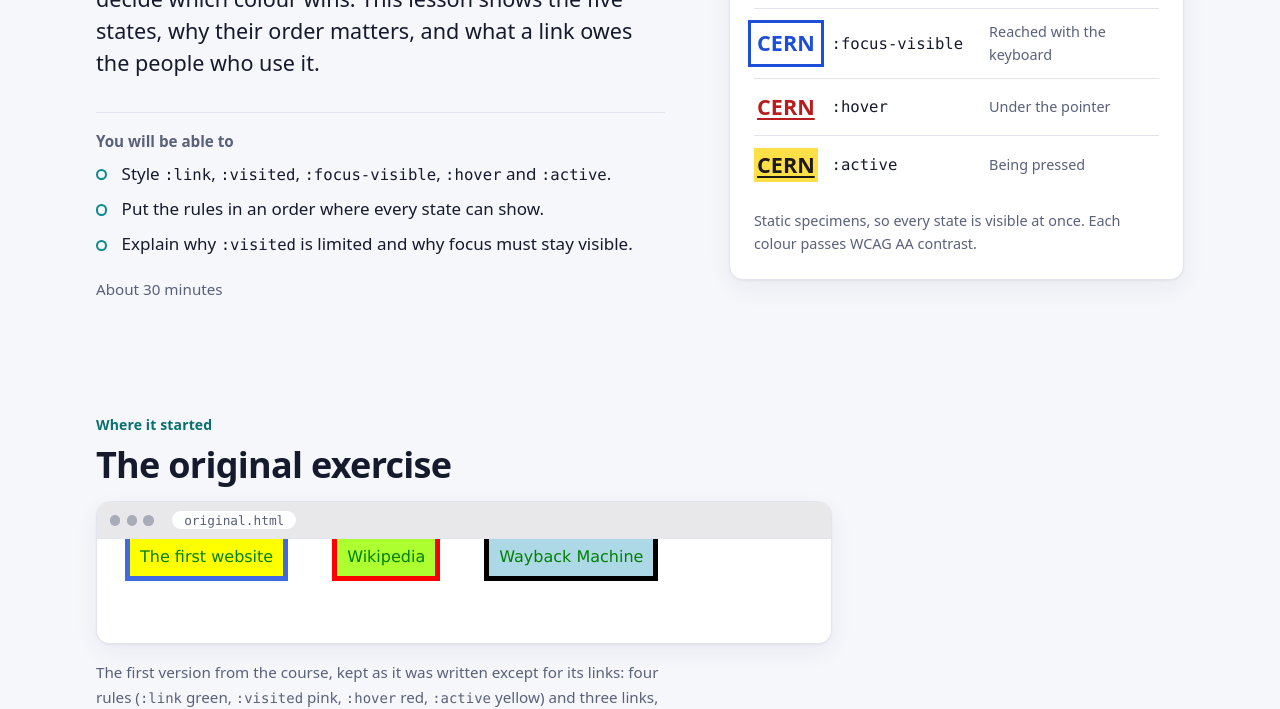
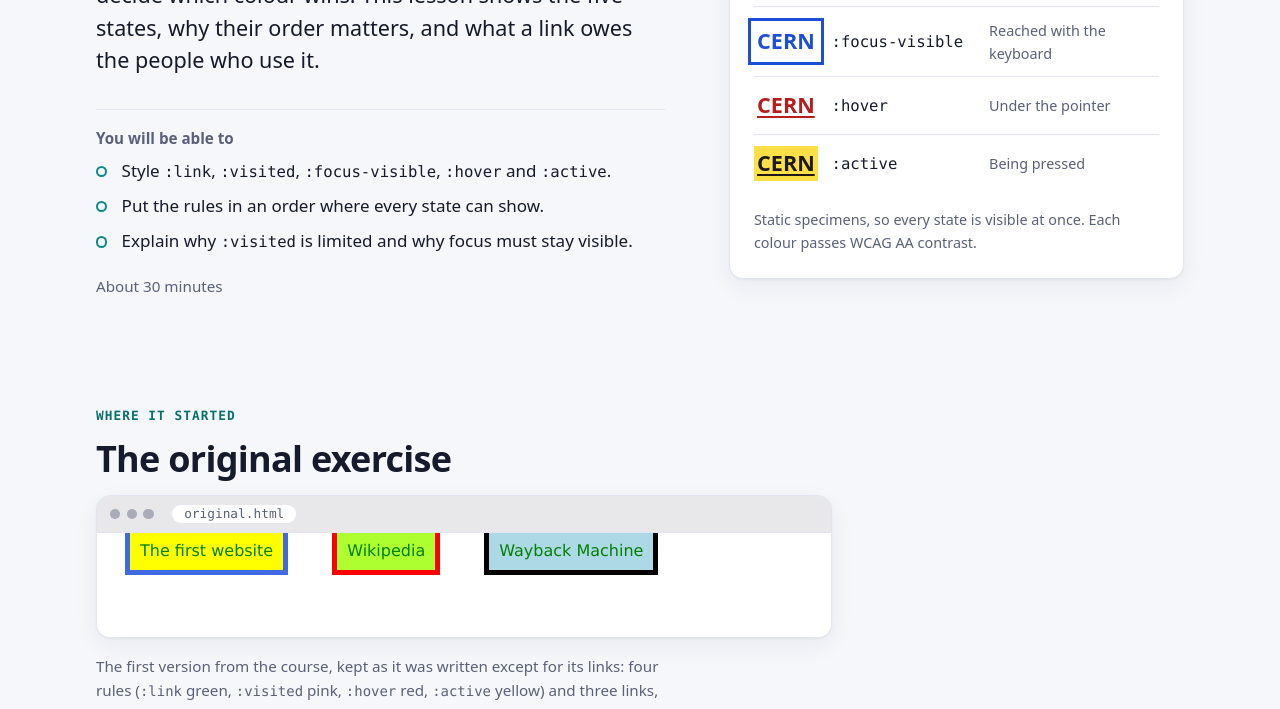
Before and after one commit to abdimannor/link-lab, a website: page index.html in a window 1280 px wide. Shown: the part 355-1064 px from the top of the page. Drawn offline with Linux system fonts and the light colour scheme.

Commit message:
Lesson label: same wording and style as the other three lessons

```diff
--- a/style.css
+++ b/style.css
@@ -231,3 +231,6 @@ kbd { font-family: ui-monospace, Menlo, monospace; border: 1px solid var(--rule)
 :root[data-motion="on"] .tr-results li, :root[data-motion="on"] .fo-log li:first-child { animation: deep-in 0.3s ease-out; }
 @keyframes deep-in { from { opacity: 0; transform: translateY(-4px); } }
 .deep p a:is(:link, :visited) { text-decoration: underline; text-underline-offset: 0.15em; }
+
+/* Shared with the other lessons: the small label above the title. */
+.eyebrow { display: block; margin: 0 0 .9rem; font: 600 .8rem/1 ui-monospace, SFMono-Regular, Menlo, monospace; letter-spacing: .08em; text-transform: uppercase; color: var(--accent-text); }
```
